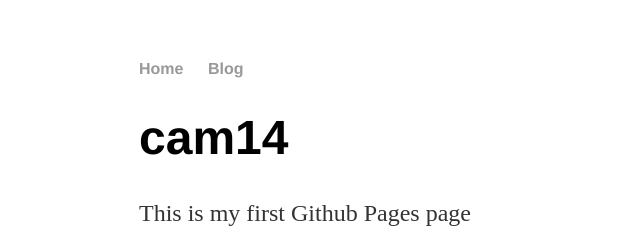
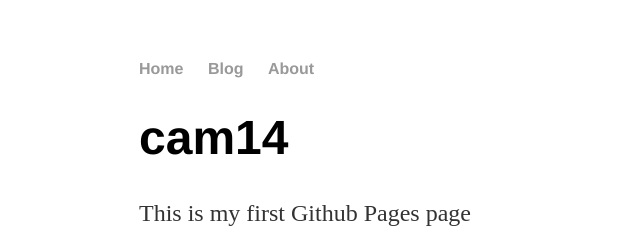
Before and after one commit to cam-14/cam-14, a Jekyll site: the page built from index.html, in a window 1280 px wide. Shown: the top 252 px of the page, without its empty margins (53-693 px from the left). Built offline with Jekyll 4.4.1, drawn with Linux system fonts in a browser that asks for light colours.

Commit message:
Update default.html

```diff
--- a/_layouts/default.html
+++ b/_layouts/default.html
@@ -6,12 +6,13 @@
 <link rel="stylesheet" type="text/css" href="/css/main.css">
 </head>
 <body>
-<nav>
+<nav><!-- sets navbar at top -->
 <ul>
 <li><a href="/">Home</a></li>
 <li><a href="/blog">Blog</a></li>
+<li><a href="/about">About</a></li> <!-- I added an extra link in the navbar -->
 </ul>
-</nav> <!-- sets navbar at top -->
+</nav>
 <div class="container"> <!-- presumably bootstrap -->
 {{ content }}
 </div>
```
